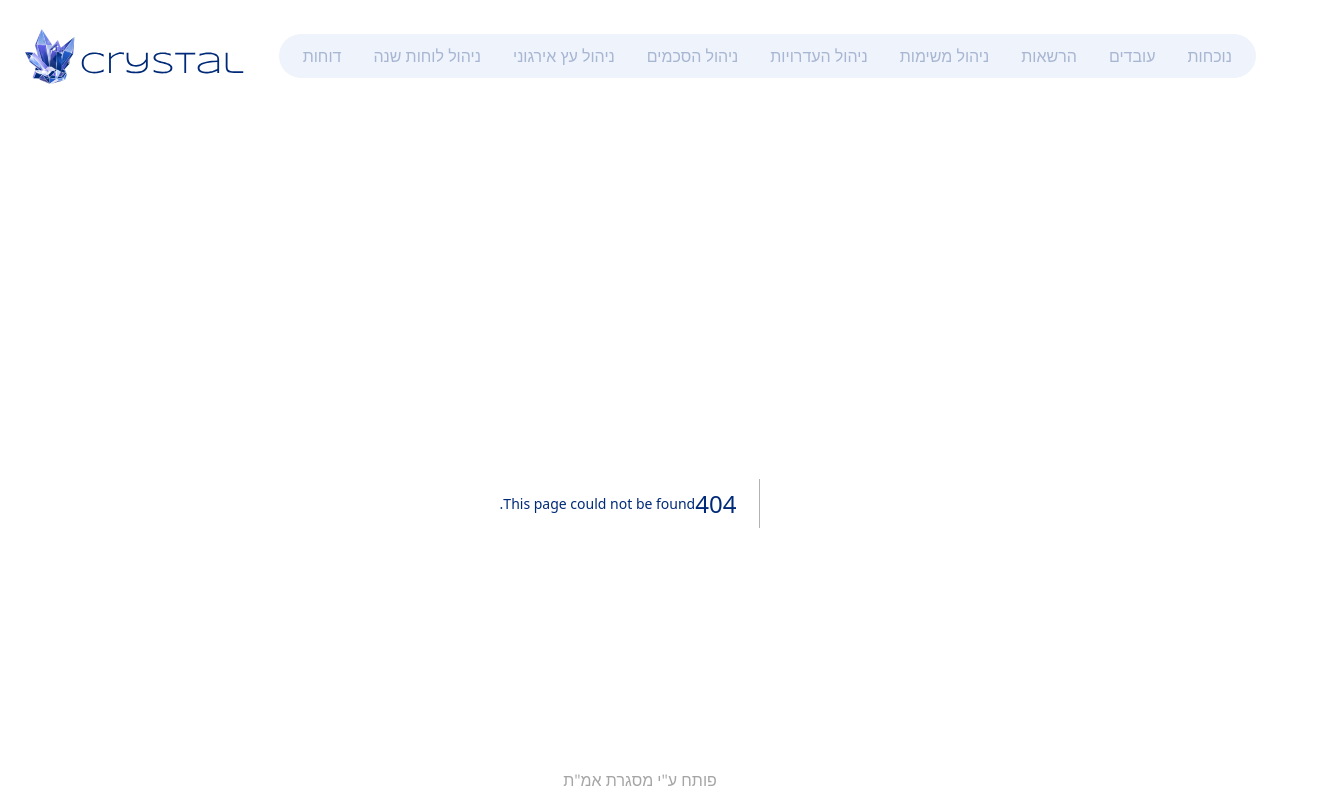
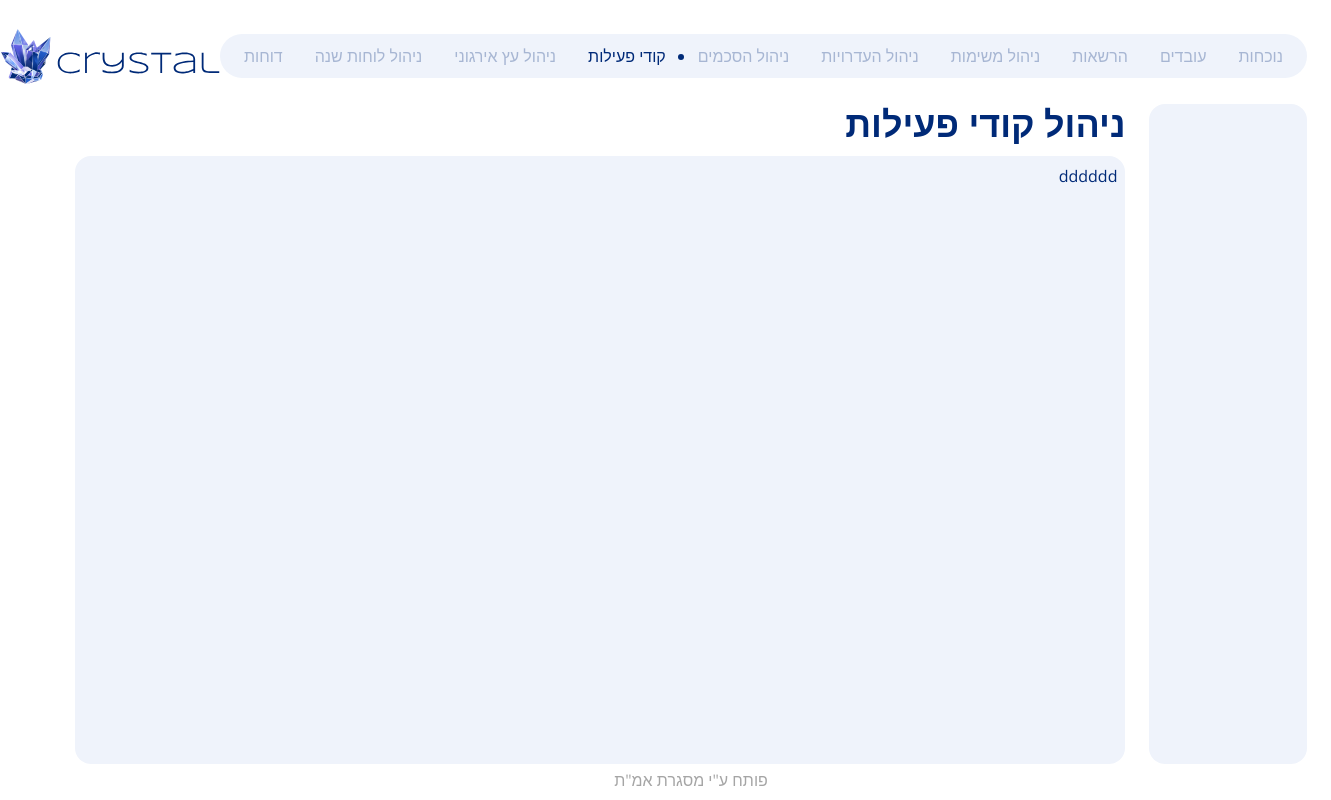
Before and after one commit to shmuelelnashali/new-crystal-web, a Next.js app: page /activity_code in a window 1280 px wide. Before the commit this address had no page. Shown: the whole page, 1331 px wide, since content can reach past the window. Built offline with nearby package versions, Linux system fonts and the light colour scheme.

Commit message:
h-calender + page-activity code

```diff
--- /dev/null
+++ b/app/(routes)/activity_code/page.jsx
@@ -0,0 +1,18 @@
+import React from "react";
+
+export default function activity() {
+  return (
+    <div className="w-full h-full gap-6 flex">
+      <div className=" bg-[#EFF3FB] w-[15%] rounded-2xl"></div>
+      <div className="w-full flex flex-col  ">
+        <div className="pb-3">
+          <div className="font-bold text-4xl">ניהול קודי פעילות</div>
+          <div>
+
+          </div>
+        </div>
+        <div className="p-2 bg-[#EFF3FB] h-full rounded-2xl">dddddd</div>
+      </div>
+    </div>
+  );
+}
--- a/app/(routes)/calendar/page.jsx
+++ b/app/(routes)/calendar/page.jsx
@@ -14,10 +14,6 @@ export default function Calendar() {
   const [missionDay, setMissionDay] = useState(); //selected day
   const [exclusions, setExclusions] = useState(false); //open popup החרגות
   const [openPopUp, setOpenPopUp] = useState(false);
-  // const [eventDate, setEventDate] = useState({});
-  // const [activity, setActivity] = useState("");
-
-
   const daysInHebrew = [
     "ראשון",
     "שני",
@@ -28,17 +24,6 @@ export default function Calendar() {
     "שבת",
   ];
 
-
-  // async function fetchData(string) {
-  //   try {
-  //     const response = await axios.get(`/events/${string}`);
-  //     return response.data;
-  //   } catch (error) {
-  //     console.error("error fetching : ", error);
-  //     throw error;
-  //   }
-  // }
-
   const dateToObject = async (string) => {
     if (string === null || string.includes("null")) {
       setMissionDay(null);
@@ -48,28 +33,14 @@ export default function Calendar() {
     const [year, month, day] = string.split("-");
     const date = new Date(year, month - 1, day);
     const dayOfWeek = daysInHebrew[date.getDay()];
-    // const activi = activity
-
     const objectDate = {
       year: year,
       month: month.padStart(2, "0"),
       day: day.padStart(2, "0"),
       dayOfWeek: dayOfWeek,
-      // activity: activi[0],
+
     };
-
     setMissionDay(objectDate);
-    // setEventDate(
-    //   activity.length > 0
-    //     ? activity[0]
-    //     :
-    //   {
-    //         beginning_date: format(new Date(string), "yyyy-MM-dd"),
-    //         end_date: format(new Date(string), "yyyy-MM-dd"),
-    //         activityDay: dayOfWeek,
-    //       }
-    // );
-
     setOpenPopUp(true);
   };
 
@@ -81,12 +52,8 @@ export default function Calendar() {
   };
 
   return (
-    <div className="h-full flex ">
-      <div
-        className={`${
-       openPopUp? "w-4/5 pr-3 transition-width" : " w-full px-[5%]"
-        } `}
-      >
+    <>
+    <div className="flex flex-col h-full p-2 ">
         <div className="h-11  flex justify-center ">
           <Search
             searchText={""}
@@ -96,34 +63,41 @@ export default function Calendar() {
             missionDay={missionDay}
           />
         </div>
+      <div
+        className={`h-full overflow-hidden p-2 ${
+       openPopUp? "w-4/5 pr-3 transition-width" : " w-full px-[5%]"
+        } `}
+      >
+        <div className="h-full  flex flex-col">
+
+
+
         <Year missionDay={missionDay} setMissionDay={dateToObject} />
 
+ </div>
+        </div>
+        </div>
         {openPopUp && (
           <div className="border w-1/5 transition-width  flex  border-r-blue_color  flex-col gap-y-1 absolute top-0 left-0 bg-white h-full p-2 z-40">
             <PopupDay
               missionDay={missionDay}
               setMissionDay={dateToObject}
               setExclusions={setExclusions}
-              // eventDate={eventDate}
-              // setEventDate={setEventDate}
               setOpenPopUp={setOpenPopUp}
               openPopUp={openPopUp}
             />
           </div>
         )}
-      </div>
+
 
       {exclusions && (
         <Exclusions
-          // selectedOption={selectedOption}
-          // setSelectedOption={setSelectedOption}
           missionDay={missionDay}
-          // eventDate={eventDate}
-          // setEventDate={setEventDate}
           openExclusion={openExclusion}
         />
       )}
-    </div>
+
+    </>
   );
 }
 
--- a/app/components/calender/Year.jsx
+++ b/app/components/calender/Year.jsx
@@ -66,7 +66,7 @@ export default function Year({ missionDay, setMissionDay }) {
   });
 
   return (
-    <div className="  text-blue_color flex-1 w-full flex flex-col justify-between ">
+    < >
       <div className="h-11 p-2">
         <FilterByYear
           setSelectedDate={setSelectedDate}
@@ -91,6 +91,6 @@ export default function Year({ missionDay, setMissionDay }) {
           ))}
         </div>
       </div>
-    </div>
+    </>
   );
 }
--- a/app/components/ui/Nav.jsx
+++ b/app/components/ui/Nav.jsx
@@ -14,6 +14,7 @@ export default function Nav() {
     { text: " ניהול משימות", link: "/mission" },
     { text: "ניהול העדרויות", link: "/absenceManagement" },
     { text: "ניהול הסכמים ", link: "/agreementsManagement" },
+    { text: "קודי פעילות ", link: "/activity_code" },
 
     { text: "ניהול עץ אירגוני", link: "/organization" },
     { text: "ניהול לוחות שנה", link: "/calendar" },
--- a/app/login/page.js
+++ b/app/login/page.js
@@ -8,7 +8,8 @@ export default function Login() {
   const [errors, setErrors] = useState(null);
   useEffect(() => {
     if (user) {
-      router.push("/presence");
+      router.push("/calender");
+      // console.log(user);
     } else {
       login(setErrors, { employee_number: "1111111" });
     }
```
